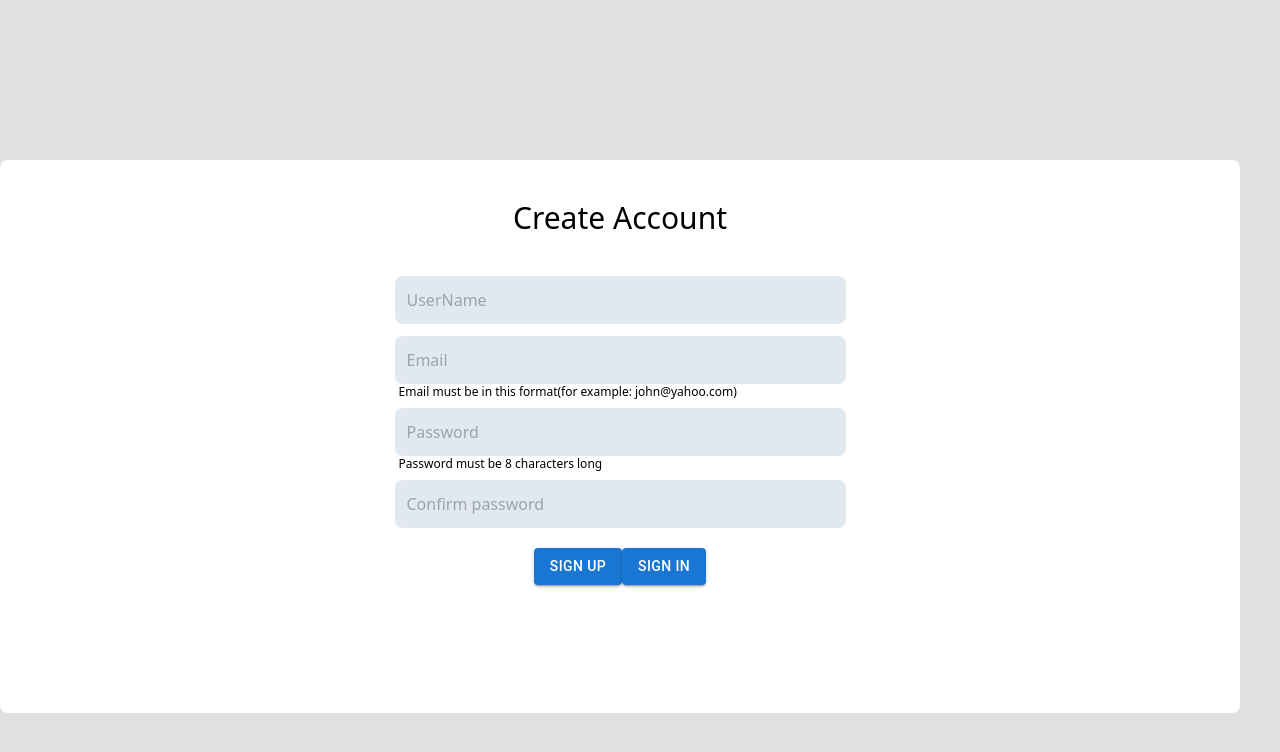
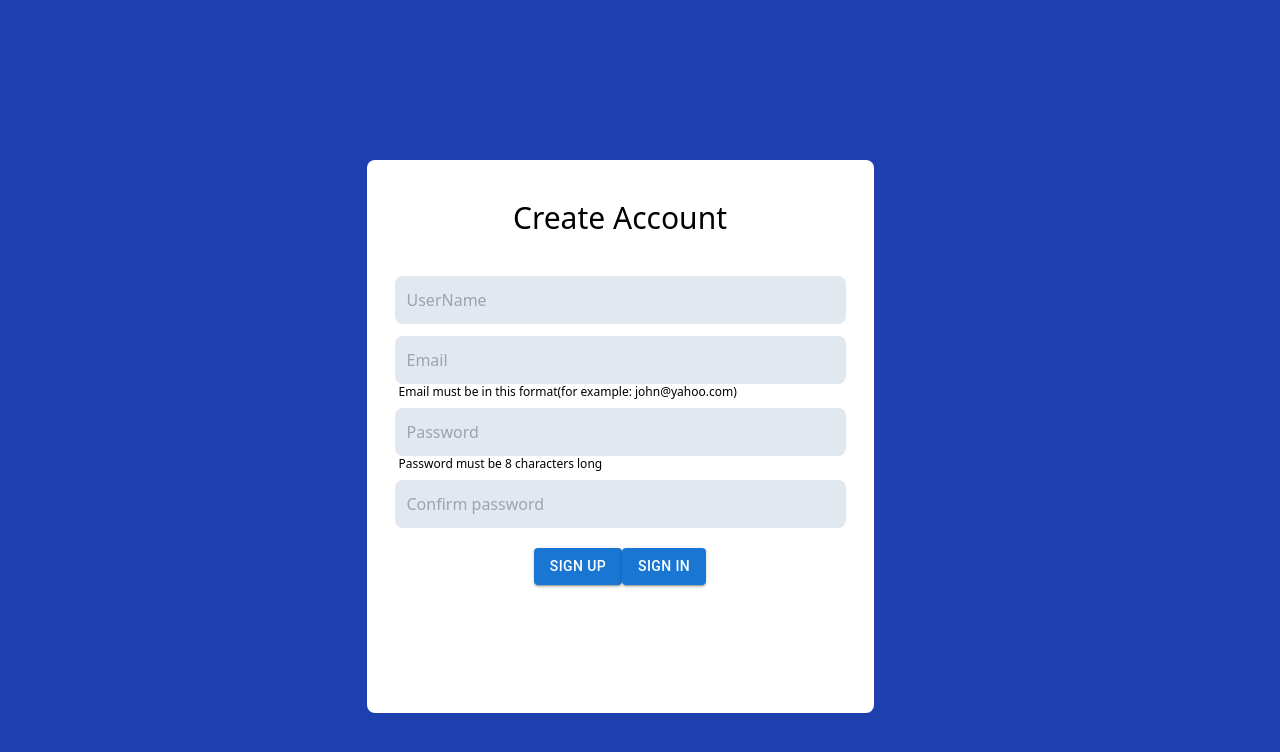
Before and after one commit to ToroDDT/Customer-Management-System-Gym, a Next.js app in the folder management_app/: page /signup in a window 1280 px wide. Shown: the top 752 px of the page. Built offline with nearby package versions, Linux system fonts and the light colour scheme.

Commit message:
Add margin and center elments within body

```diff
--- /dev/null
+++ b/management_app/app/signup/layout.tsx
@@ -0,0 +1,5 @@
+export default function Layout({ children }: { children: React.ReactNode }) {
+  return (
+    <body className="h-full bg-blue-800 flex justify-center">{children}</body>
+  );
+}
```
